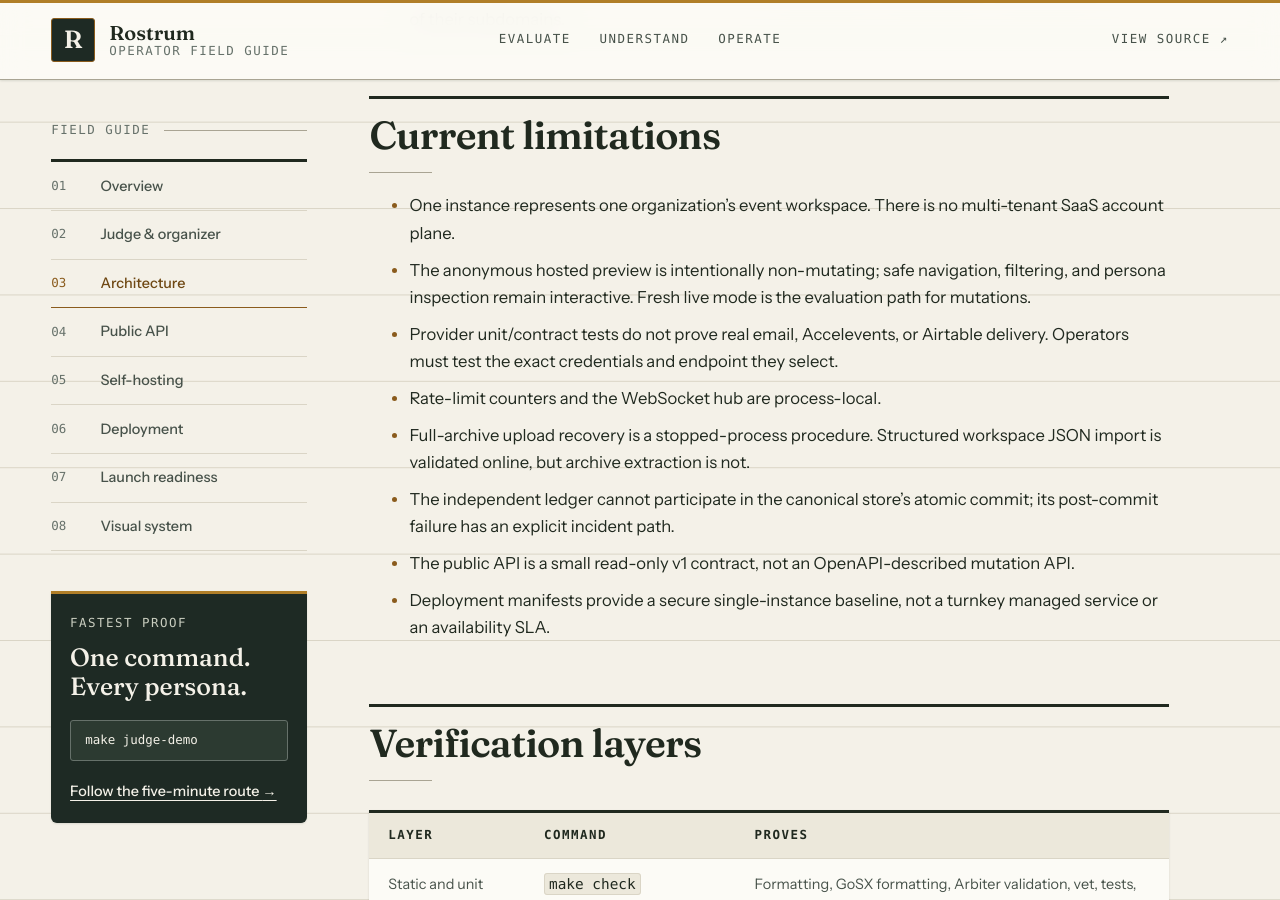
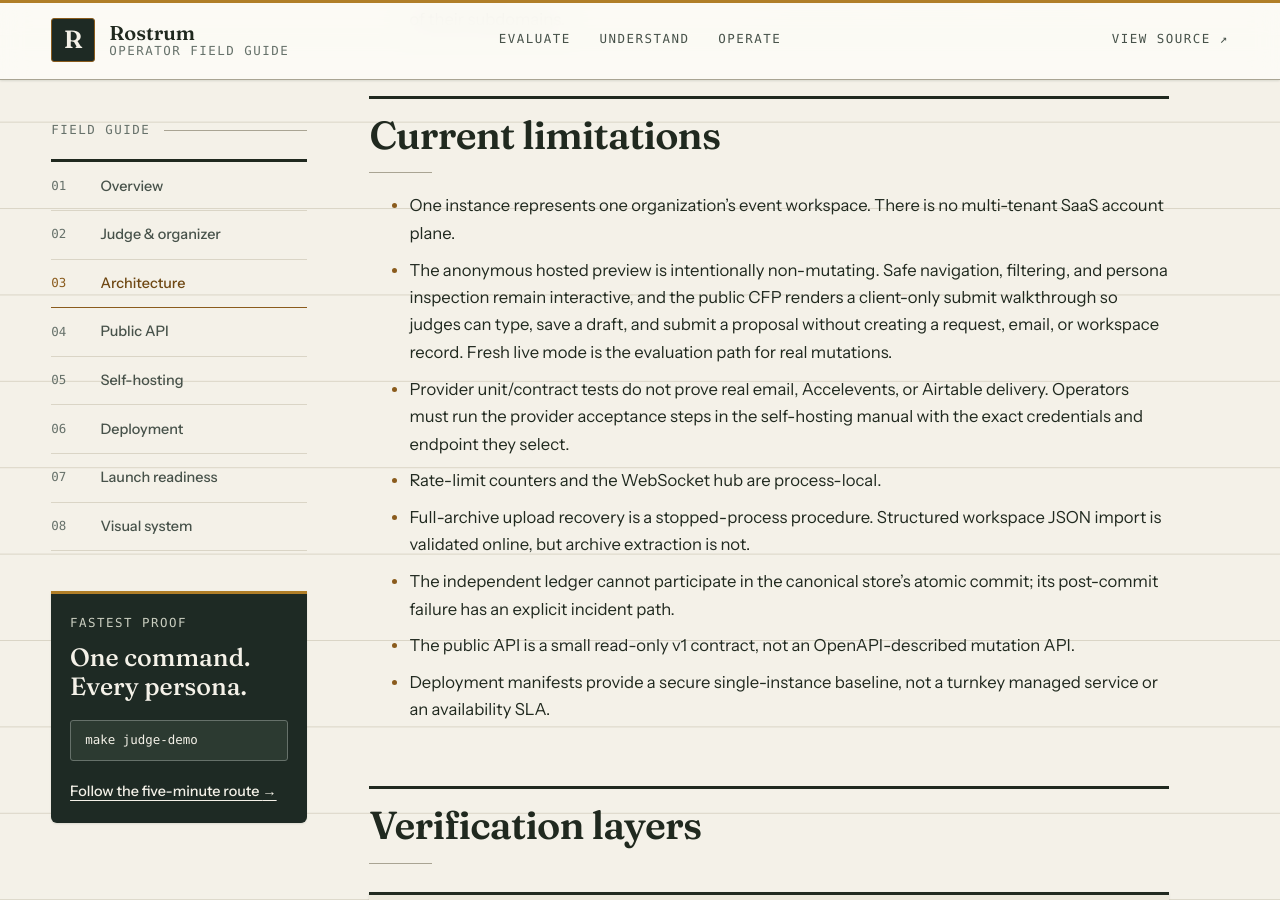
Before and after one commit to M31-Labs/rostrum, a Jekyll site: the page built from docs/architecture.md, in a window 1280 px wide and 900 px high, scrolled down 4889 px. Built offline with Jekyll 4.4.1, drawn with Linux system fonts in a browser that asks for light colours; some web fonts are replaced; our own code applies the rules of GitHub Pages for plain Markdown files.

Commit message:
demo: add client-only CFP walkthrough

```diff
--- a/docs/architecture.md
+++ b/docs/architecture.md
@@ -190,12 +190,14 @@ policy, and HSTS on HTTPS.
 
 - One instance represents one organization's event workspace. There is no
   multi-tenant SaaS account plane.
-- The anonymous hosted preview is intentionally non-mutating; safe navigation,
-  filtering, and persona inspection remain interactive. Fresh live mode is the
-  evaluation path for mutations.
+- The anonymous hosted preview is intentionally non-mutating. Safe navigation,
+  filtering, and persona inspection remain interactive, and the public CFP
+  renders a client-only submit walkthrough so judges can type, save a draft,
+  and submit a proposal without creating a request, email, or workspace record.
+  Fresh live mode is the evaluation path for real mutations.
 - Provider unit/contract tests do not prove real email, Accelevents, or
-  Airtable delivery.
-  Operators must test the exact credentials and endpoint they select.
+  Airtable delivery. Operators must run the provider acceptance steps in the
+  self-hosting manual with the exact credentials and endpoint they select.
 - Rate-limit counters and the WebSocket hub are process-local.
 - Full-archive upload recovery is a stopped-process procedure. Structured
   workspace JSON import is validated online, but archive extraction is not.
```
Also changed, not shown: docs/judging-guide.md (+6 -3 lines), examples/demo/README.md, 3 other files.
